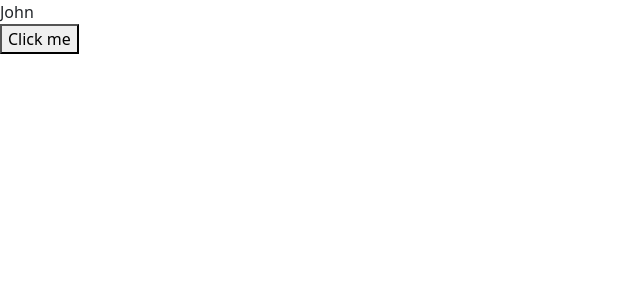
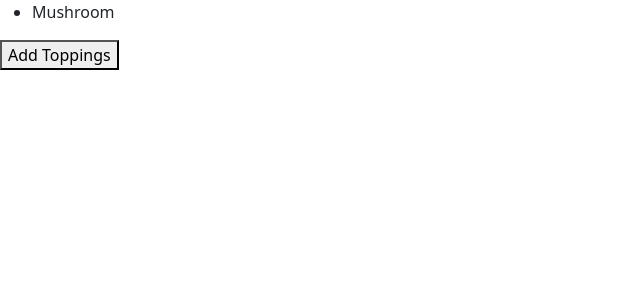
Before and after one commit to ecnerret-adajet/react-app-18, a React (Vite) app: page / in a window 1280 px wide. Shown: the top 300 px of the page, without its empty margins (0-640 px from the left). Built offline with nearby package versions, Linux system fonts and the light colour scheme; the HTML template or start-up script is replaced by a standard one.

Commit message:
Exercise  updating state part 2

```diff
--- a/src/App.tsx
+++ b/src/App.tsx
@@ -1,31 +1,27 @@
 import React from 'react'
-import { useState } from 'react'
-
+import { useState } from 'react';
 
 function App() {
 
-  const [game, setGame] = useState({
-    id: 1,
-    player: {
-      name: "John"
-    }
+  const [pizza, setPizza] = useState({
+    name: 'Spicy Pepperoni',
+    toppings: ['Mushroom']
   });
 
   const handleClick = () => {
-    setGame({
-      ...game,
-      player: {
-        ...game.player,
-        name: 'Terrence'
-      }
+    setPizza({
+      ...pizza,
+      toppings: [...pizza.toppings, 'Cheese' ]
     })
   }
 
   return (
-    <>
-      <div>{game.player.name}</div>
-      <button onClick={handleClick}>Click me</button>
-    </>
+    <div>
+      <ul>
+      { pizza.toppings.map(item => <li key={item}>{item}</li>) }
+      </ul>
+      <button onClick={handleClick}>Add Toppings</button>
+    </div>
   )
 }
 
```
